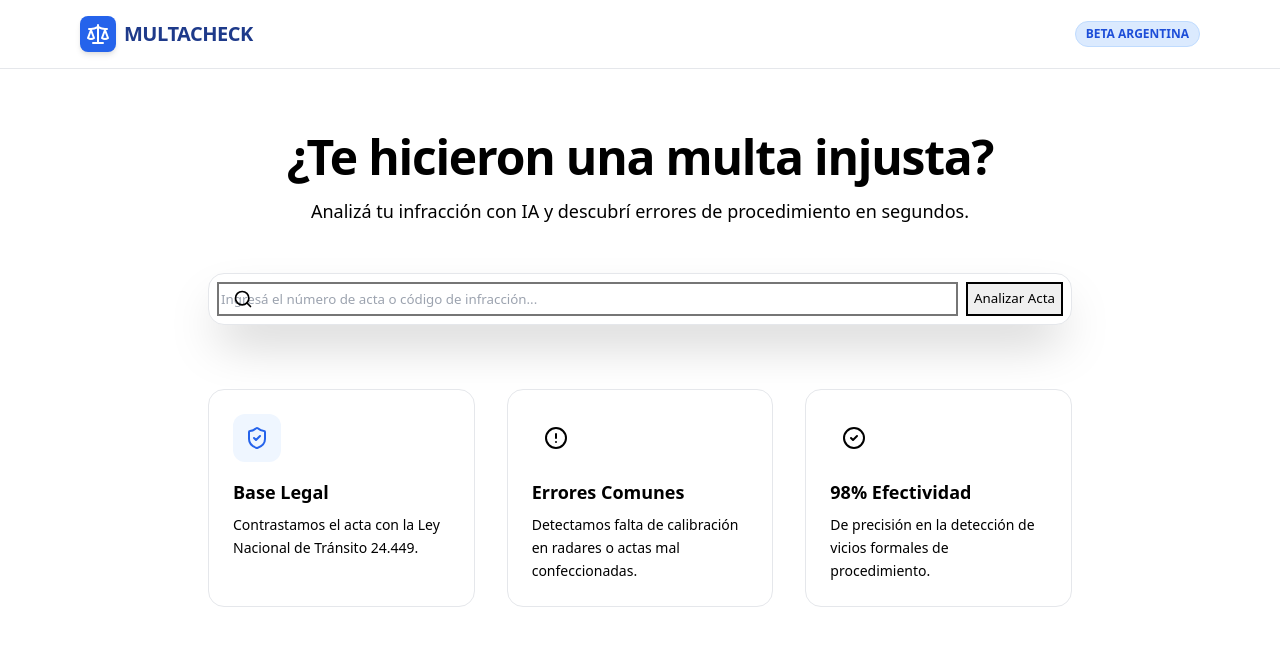
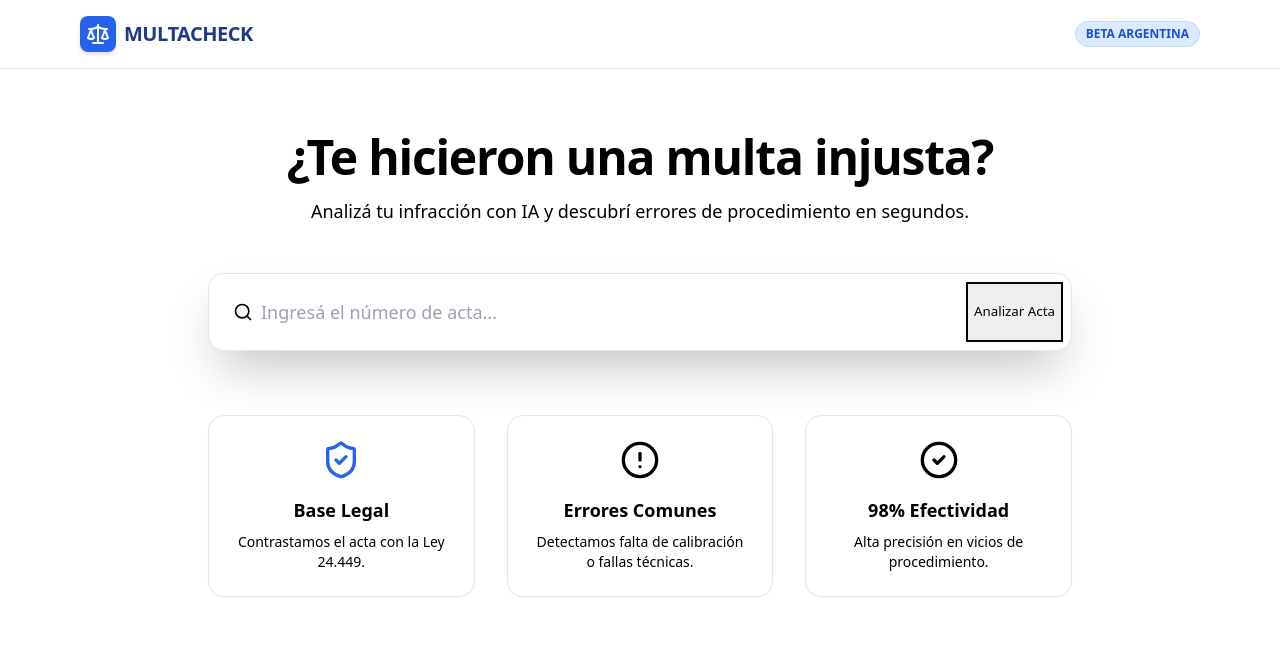
Before and after one commit to 2025ricardo1966-cyber/Multacheck, a Next.js app: page / in a window 1280 px wide. Shown: the top 646 px of the page. Built offline with nearby package versions, Linux system fonts and the light colour scheme.

Commit message:
Update page.tsx

```diff
--- a/app/page.tsx
+++ b/app/page.tsx
@@ -4,15 +4,11 @@ import { Search, ShieldCheck, AlertCircle, CheckCircle2, Scale } from 'lucide-re
 
 export default function MultaCheck() {
   const [inputValue, setInputValue] = useState('');
-
   return (
     <div className="min-h-screen bg-slate-50 text-slate-900 font-sans">
-      {/* Estilos inyectados directamente para asegurar que se vea bien en Vercel */}
       <style jsx global>{`
         @import url('https://cdn.jsdelivr.net/npm/tailwindcss@2.2.19/dist/tailwind.min.css');
       `}</style>
-
-      {/* Navegación / Header */}
       <nav className="bg-white border-b border-slate-200 py-4">
         <div className="max-w-6xl mx-auto px-4 flex justify-between items-center">
           <div className="flex items-center gap-2">
@@ -24,69 +20,37 @@ export default function MultaCheck() {
           <span className="bg-blue-100 text-blue-700 text-xs font-bold px-2.5 py-1 rounded-full border border-blue-200">BETA ARGENTINA</span>
         </div>
       </nav>
-
       <main className="max-w-4xl mx-auto pt-16 px-4 pb-20">
-        {/* Sección Principal */}
         <div className="text-center mb-12">
-          <h1 className="text-4xl md:text-5xl font-extrabold text-slate-900 mb-4 tracking-tight">
-            ¿Te hicieron una multa injusta?
-          </h1>
-          <p className="text-lg text-slate-600 max-w-2xl mx-auto">
-            Analizá tu infracción con IA y descubrí errores de procedimiento en segundos.
-          </p>
+          <h1 className="text-4xl md:text-5xl font-extrabold text-slate-900 mb-4 tracking-tight">¿Te hicieron una multa injusta?</h1>
+          <p className="text-lg text-slate-600 max-w-2xl mx-auto">Analizá tu infracción con IA y descubrí errores de procedimiento en segundos.</p>
         </div>
-
-        {/* Buscador Estilo SaaS */}
         <div className="bg-white p-2 rounded-2xl shadow-2xl border border-slate-200 mb-16">
           <div className="flex flex-col md:flex-row gap-2">
             <div className="relative flex-grow">
               <div className="absolute inset-y-0 left-0 pl-4 flex items-center pointer-events-none">
                 <Search className="h-5 w-5 text-slate-400" />
               </div>
-              <input
-                type="text"
-                className="block w-full pl-11 pr-4 py-4 bg-slate-50 border-transparent focus:bg-white focus:ring-2 focus:ring-blue-500 rounded-xl text-lg transition-all"
-                placeholder="Ingresá el número de acta o código de infracción..."
-                value={inputValue}
-                onChange={(e) => setInputValue(e.target.value)}
-              />
+              <input type="text" className="block w-full pl-11 pr-4 py-4 bg-slate-50 border-transparent focus:bg-white focus:ring-2 focus:ring-blue-500 rounded-xl text-lg outline-none" placeholder="Ingresá el número de acta..." value={inputValue} onChange={(e) => setInputValue(e.target.value)} />
             </div>
-            <button className="bg-blue-600 hover:bg-blue-700 text-white font-bold py-4 px-8 rounded-xl transition-all transform hover:scale-[1.01] active:scale-[0.99] shadow-lg shadow-blue-200">
-              Analizar Acta
-            </button>
+            <button className="bg-blue-600 hover:bg-blue-700 text-white font-bold py-4 px-8 rounded-xl transition-all shadow-lg">Analizar Acta</button>
           </div>
         </div>
-
-        {/* Grilla de Características */}
-        <div className="grid md:grid-cols-3 gap-8">
-          <div className="bg-white p-6 rounded-2xl border border-slate-100 shadow-sm hover:shadow-md transition-shadow">
-            <div className="w-12 h-12 bg-blue-50 rounded-xl flex items-center justify-center mb-4">
-              <ShieldCheck className="text-blue-600 w-6 h-6" />
-            </div>
+        <div className="grid md:grid-cols-3 gap-8 text-center">
+          <div className="bg-white p-6 rounded-2xl border border-slate-100 shadow-sm">
+            <ShieldCheck className="text-blue-600 w-10 h-10 mx-auto mb-4" />
             <h3 className="font-bold text-lg mb-2">Base Legal</h3>
-            <p className="text-slate-500 text-sm leading-relaxed">
-              Contrastamos el acta con la Ley Nacional de Tránsito 24.449.
-            </p>
+            <p className="text-slate-500 text-sm">Contrastamos el acta con la Ley 24.449.</p>
           </div>
-
-          <div className="bg-white p-6 rounded-2xl border border-slate-100 shadow-sm hover:shadow-md transition-shadow">
-            <div className="w-12 h-12 bg-amber-50 rounded-xl flex items-center justify-center mb-4">
-              <AlertCircle className="text-amber-600 w-6 h-6" />
-            </div>
+          <div className="bg-white p-6 rounded-2xl border border-slate-100 shadow-sm">
+            <AlertCircle className="text-amber-600 w-10 h-10 mx-auto mb-4" />
             <h3 className="font-bold text-lg mb-2">Errores Comunes</h3>
-            <p className="text-slate-500 text-sm leading-relaxed">
-              Detectamos falta de calibración en radares o actas mal confeccionadas.
-            </p>
+            <p className="text-slate-500 text-sm">Detectamos falta de calibración o fallas técnicas.</p>
           </div>
-
-          <div className="bg-white p-6 rounded-2xl border border-slate-100 shadow-sm hover:shadow-md transition-shadow">
-            <div className="w-12 h-12 bg-emerald-50 rounded-xl flex items-center justify-center mb-4">
-              <CheckCircle2 className="text-emerald-600 w-6 h-6" />
-            </div>
+          <div className="bg-white p-6 rounded-2xl border border-slate-100 shadow-sm">
+            <CheckCircle2 className="text-emerald-600 w-10 h-10 mx-auto mb-4" />
             <h3 className="font-bold text-lg mb-2">98% Efectividad</h3>
-            <p className="text-slate-500 text-sm leading-relaxed">
-              De precisión en la detección de vicios formales de procedimiento.
-            </p>
+            <p className="text-slate-500 text-sm">Alta precisión en vicios de procedimiento.</p>
           </div>
         </div>
       </main>
```
